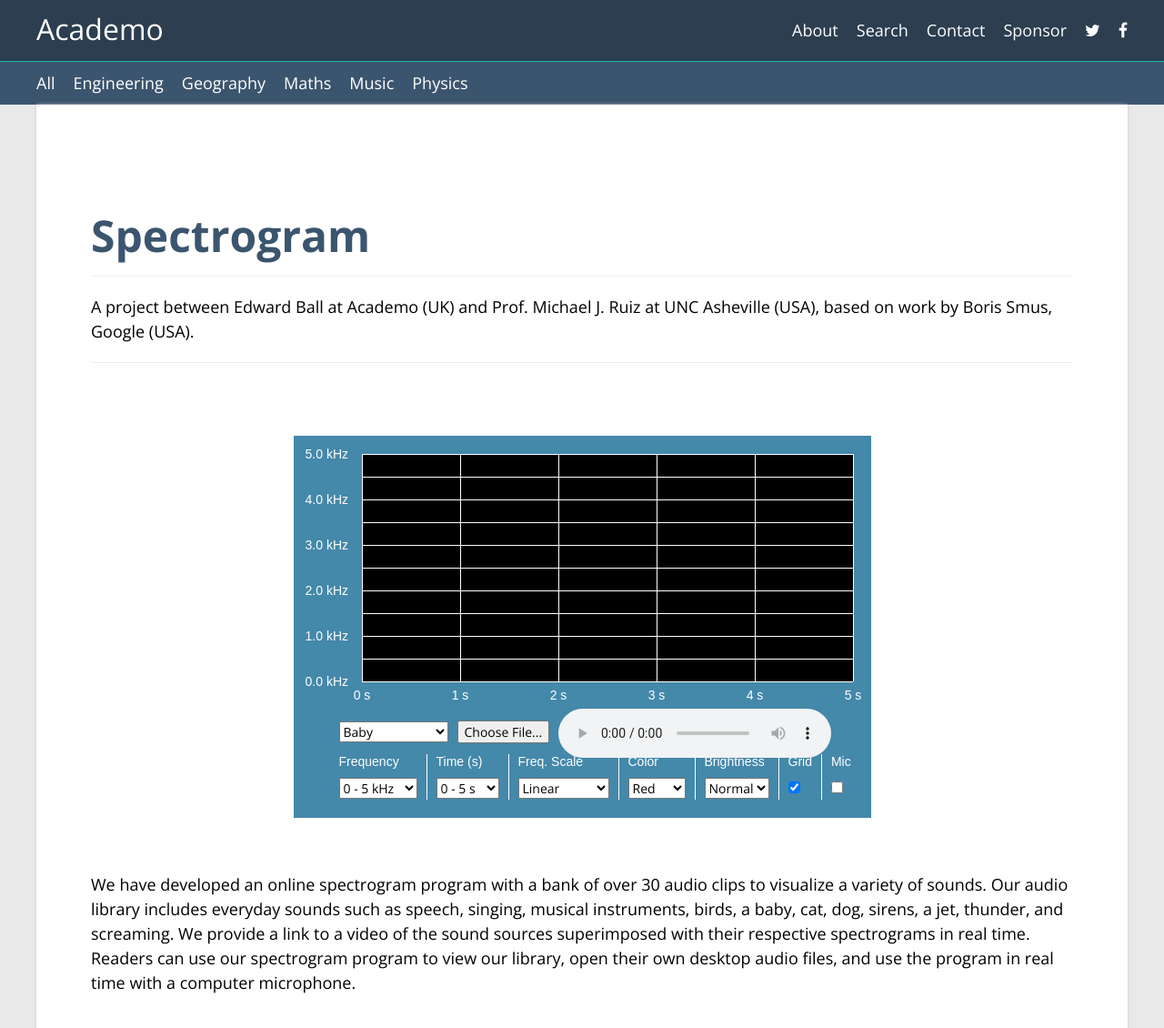
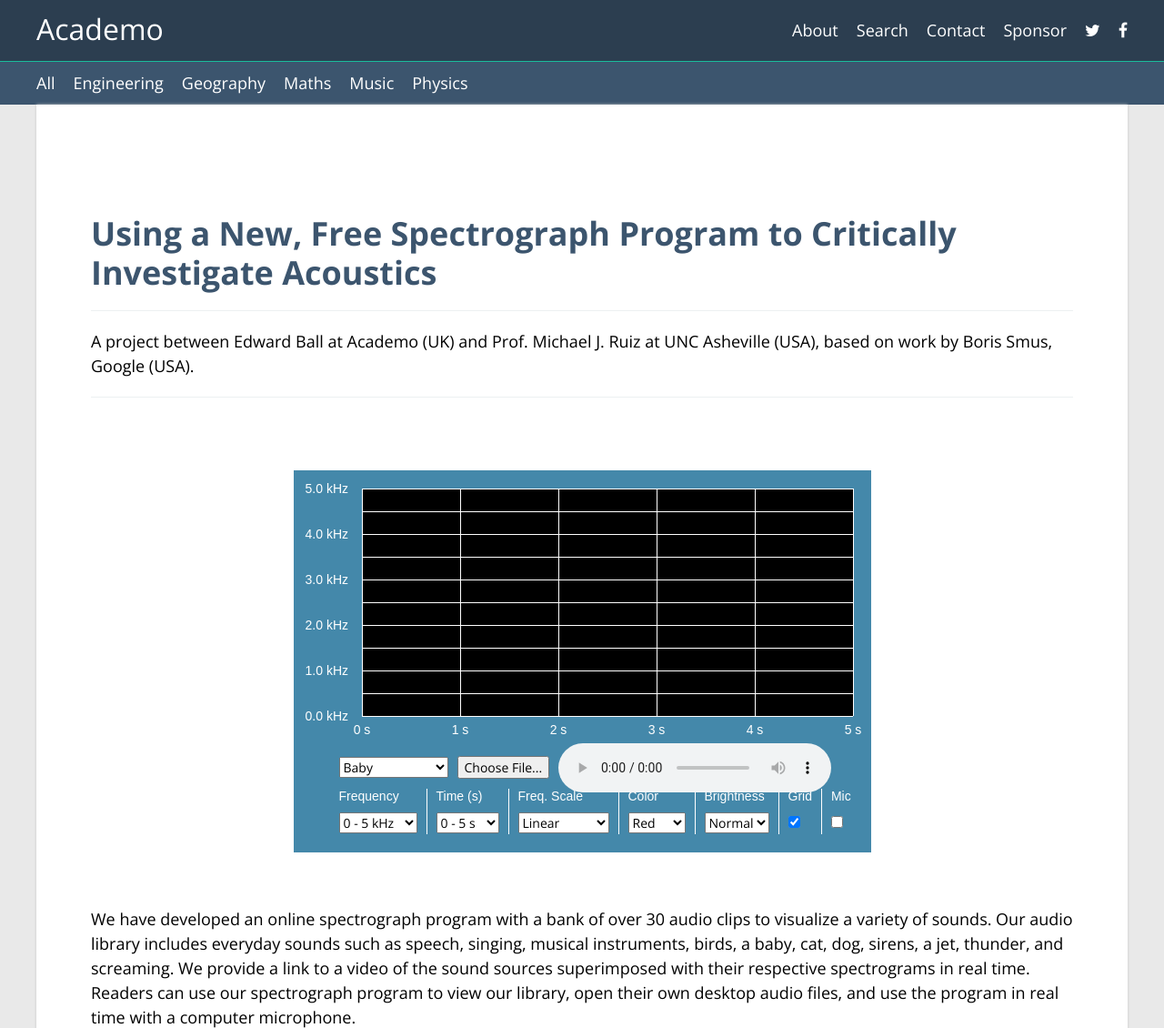
Before and after one commit to edwardball/academo.org, a Jekyll site: the page built from articles/spectrogram.html, in a window 1280 px wide and 1400 px high, cut to the strip 0-1130 px from the top of the window. Shown: the whole strip at 91% size. Built offline with Jekyll 4.4.1, drawn with Linux system fonts in a browser that asks for light colours; nearby versions of some CDN libraries; Markdown is read by kramdown in place of the engine named in the settings.

Commit message:
Copy/settings changes to spectrogram article page

```diff
--- a/_includes/footer.html
+++ b/_includes/footer.html
@@ -91,7 +91,7 @@
 
 	    {% if page.title == 'Spectrogram' %}
 	    <script type='text/javascript' src='/articles/spectrogram.js'></script>
-	    <script type='text/javascript' src='/articles/academo-spectrogram.js'></script>
+	    <script type='text/javascript' src='/articles/academo-spectrogram.js?v=2'></script>
 	    {% endif %}
 
 
--- a/articles/academo-spectrogram.js
+++ b/articles/academo-spectrogram.js
@@ -50,6 +50,9 @@
 			title: "Jet",
 			value: "/articles/sounds/jet.mp3",
 		},{
+			title: "Lion",
+			value: "/articles/sounds/lion.mp3",
+		},{
 			title: "Major Scale",
 			value: "/articles/sounds/major_scale.mp3",
 		},{
@@ -64,6 +67,9 @@
 		},{
 			title: "Scream",
 			value: "/articles/sounds/scream.mp3",
+		},{
+			title: "Siamangs",
+			value: "/articles/sounds/siamangs.mp3",
 		},{
 			title: "Sine Wave",
 			value: "/articles/sounds/sine_wave.mp3",
--- a/articles/spectrogram.html
+++ b/articles/spectrogram.html
@@ -6,7 +6,7 @@ exclude_from_search: true
 ---
 
 <div class="preamble">
-	<h1>Spectrogram</h1>
+	<h1 style='font-size: 36px;line-height: 1.2;'>Using a New, Free Spectrograph Program to Critically Investigate Acoustics</h1>
 	<hr>
 	<p class="blurb">
 		A project between Edward Ball at Academo (UK) and Prof. Michael J. Ruiz at UNC Asheville (USA), based on work by Boris Smus, Google (USA).
@@ -34,9 +34,9 @@ exclude_from_search: true
 </style>
 
 <p>
-	We have developed an online spectrogram program with a bank of over 30 audio clips to visualize a variety of sounds. Our audio library includes everyday sounds such as speech, singing, musical instruments, birds, a baby, cat, dog, sirens, a jet, thunder, and screaming. We provide a link to a video of the sound sources superimposed with their respective spectrograms in real time. Readers can use our spectrogram program to view our library, open their own desktop audio files, and use the program in real time with a computer microphone.
+	We have developed an online spectrograph program with a bank of over 30 audio clips to visualize a variety of sounds. Our audio library includes everyday sounds such as speech, singing, musical instruments, birds, a baby, cat, dog, sirens, a jet, thunder, and screaming. We provide a link to a video of the sound sources superimposed with their respective spectrograms in real time. Readers can use our spectrograph program to view our library, open their own desktop audio files, and use the program in real time with a computer microphone.
 </p>
 
 <div class="video-wrapper">
-	<iframe width="560" height="315" src="https://www.youtube.com/embed/rzzauIfJTno?rel=0" frameborder="0" allowfullscreen></iframe>
+	<iframe style='margin:0 auto 60px;display:block;' width="560" height="315" src="https://www.youtube.com/embed/UU-W1F2Ua4s?rel=0" frameborder="0" allowfullscreen></iframe>
 </div>
```
Also changed, not shown: 2 other files.
